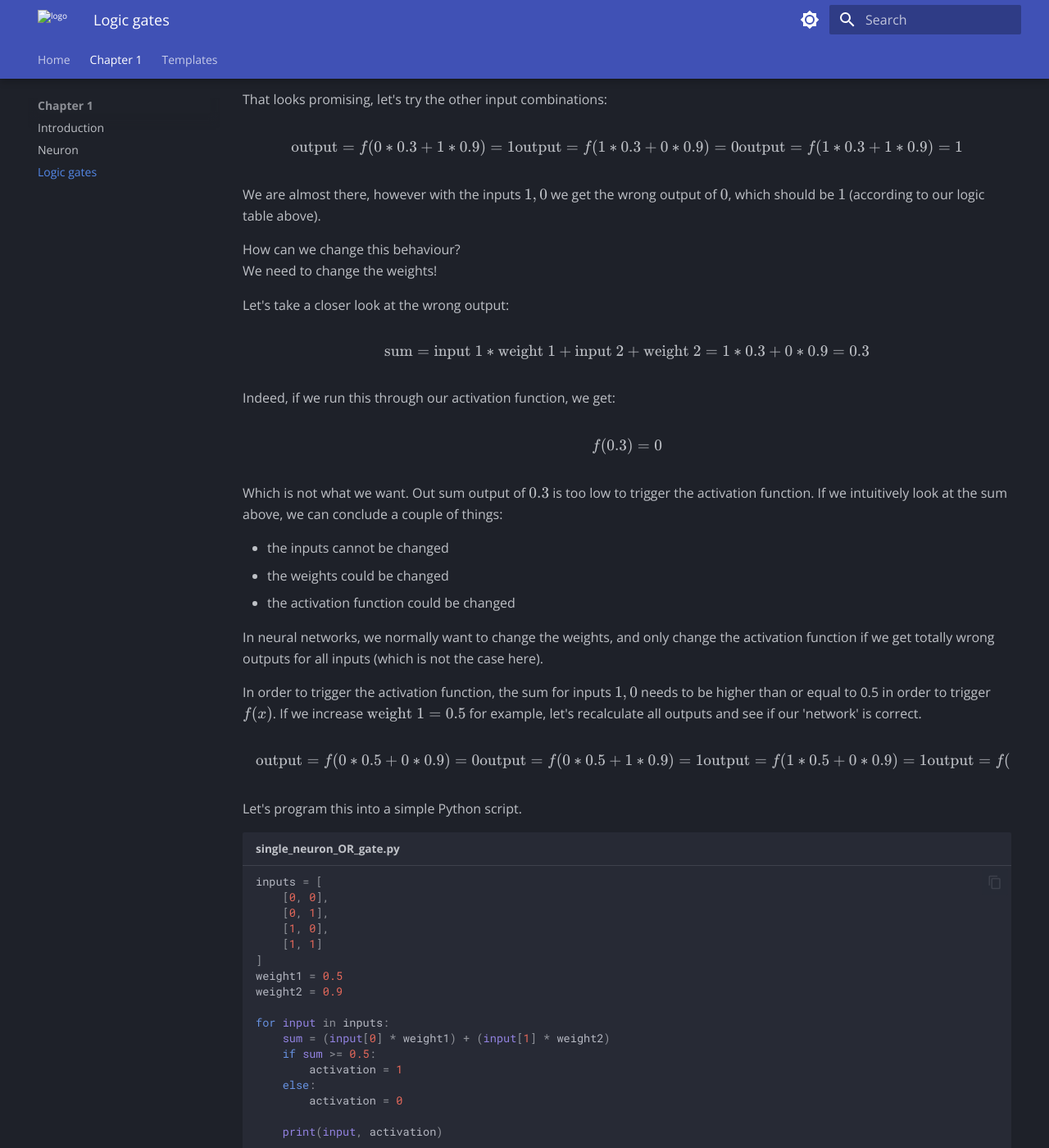
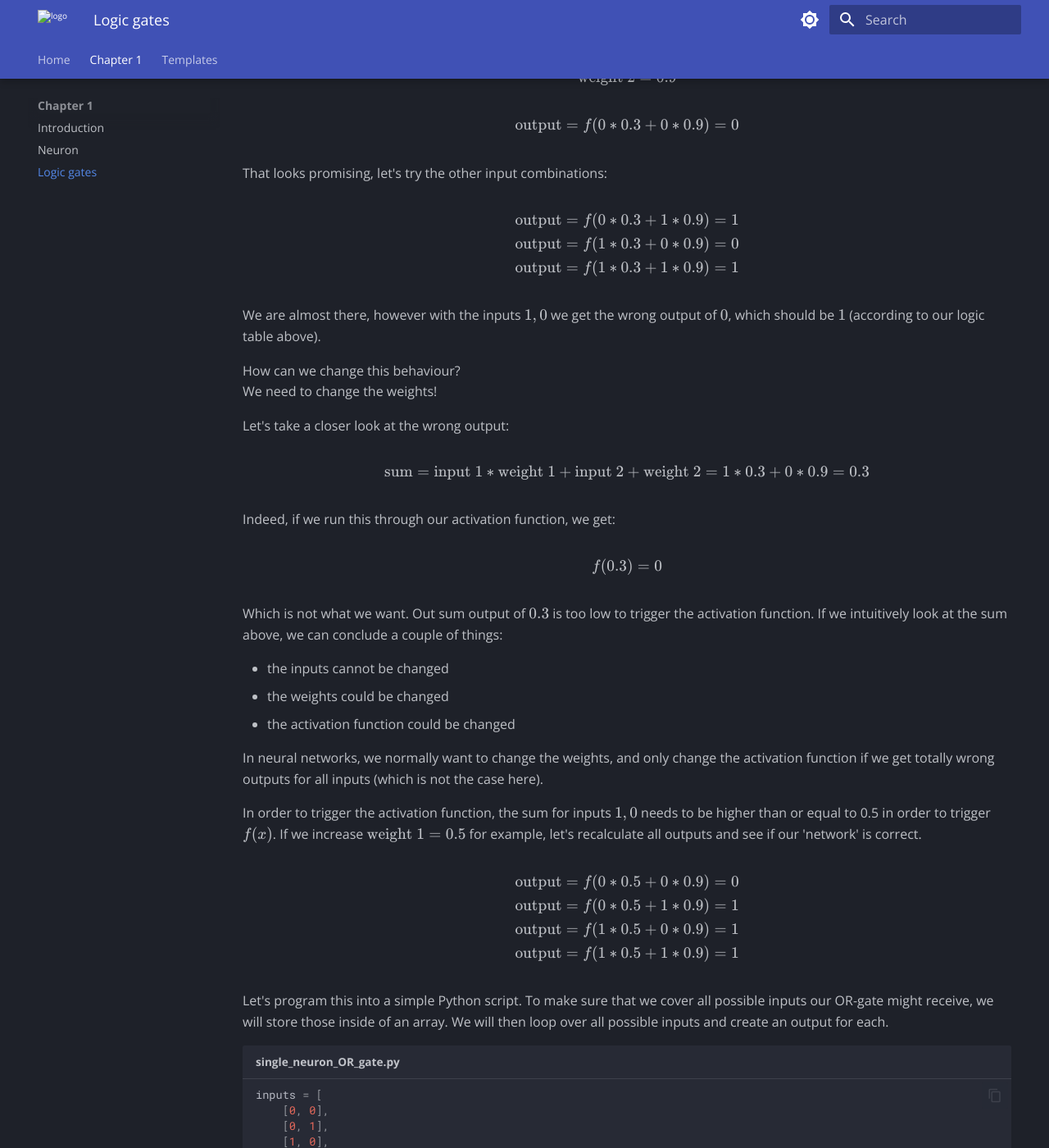
Before and after one commit to j-siderius/TinySpark, an MkDocs documentation site: the page built from docs/chapter1/logic_gates.md, in a window 1280 px wide and 1400 px high, scrolled down 909 px. Shown: the whole window at 82% size. Built offline with MkDocs 1.6.1 and Material for MkDocs 9.7.7, drawn with Linux system fonts in a browser that asks for light colours; a script that is not in the unit is left out.

Commit message:
fix for newline error (\displayline{\\})

````diff
--- a/docs/chapter1/logic_gates.md
+++ b/docs/chapter1/logic_gates.md
@@ -29,10 +29,12 @@ $$
 Now try if the neuron from the [previous section](neuron.md) does the trick:
 
 $$
+\displaylines{
 \text{input 1}=0\\
 \text{input 2}=0\\
 \text{weight 1}=0.3\\
 \text{weight 2}=0.9\\
+}
 $$
 
 $$
@@ -42,9 +44,11 @@ $$
 That looks promising, let's try the other input combinations:
 
 $$
+\displaylines{
 \text{output}=f(0*0.3+1*0.9)=1 \\
 \text{output}=f(1*0.3+0*0.9)=0 \\
 \text{output}=f(1*0.3+1*0.9)=1 \\
+}
 $$
 
 We are almost there, however with the inputs $1,0$ we get the wrong output of $0$, which should be $1$ (according to our logic table above).
@@ -75,13 +79,15 @@ In neural networks, we normally want to change the weights, and only change the
 In order to trigger the activation function, the sum for inputs $1,0$ needs to be higher than or equal to 0.5 in order to trigger $f(x)$. If we increase $\text{weight 1}=0.5$ for example, let's recalculate all outputs and see if our 'network' is correct.
 
 $$
+\displaylines{
 \text{output}=f(0*0.5+0*0.9)=0 \\
 \text{output}=f(0*0.5+1*0.9)=1 \\
 \text{output}=f(1*0.5+0*0.9)=1 \\
 \text{output}=f(1*0.5+1*0.9)=1 \\
+}
 $$
 
-Let's program this into a simple Python script.
+Let's program this into a simple Python script. To make sure that we cover all possible inputs our OR-gate might receive, we will store those inside of an array. We will then loop over all possible inputs and create an output for each.
 
 ```python title="single_neuron_OR_gate.py"
 inputs = [
````
Also changed, not shown: docs/chapter1/neuron.md (+2 -0 lines).
